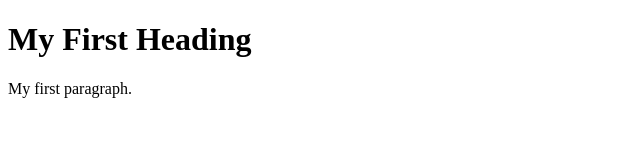
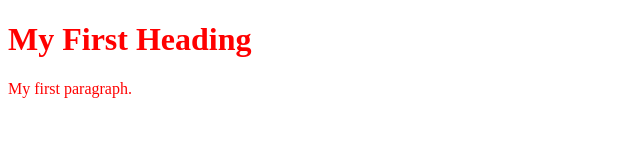
Before and after one commit to malin-sofrone/intropage, a plain HTML site: page index.html in a window 1280 px wide. Shown: the whole page, without its empty margins (0-640 px from the left). Drawn offline with Linux system fonts and the light colour scheme.

Commit message:
Update index.html to load the css

```diff
--- a/index.html
+++ b/index.html
@@ -1,7 +1,7 @@
 <!DOCTYPE html>
 <html>
 <head>
- <link rel=“stylesheet” href=“style.css”>
+  <link rel="stylesheet" href="style.css">
 </head>
 
 <body>
```
